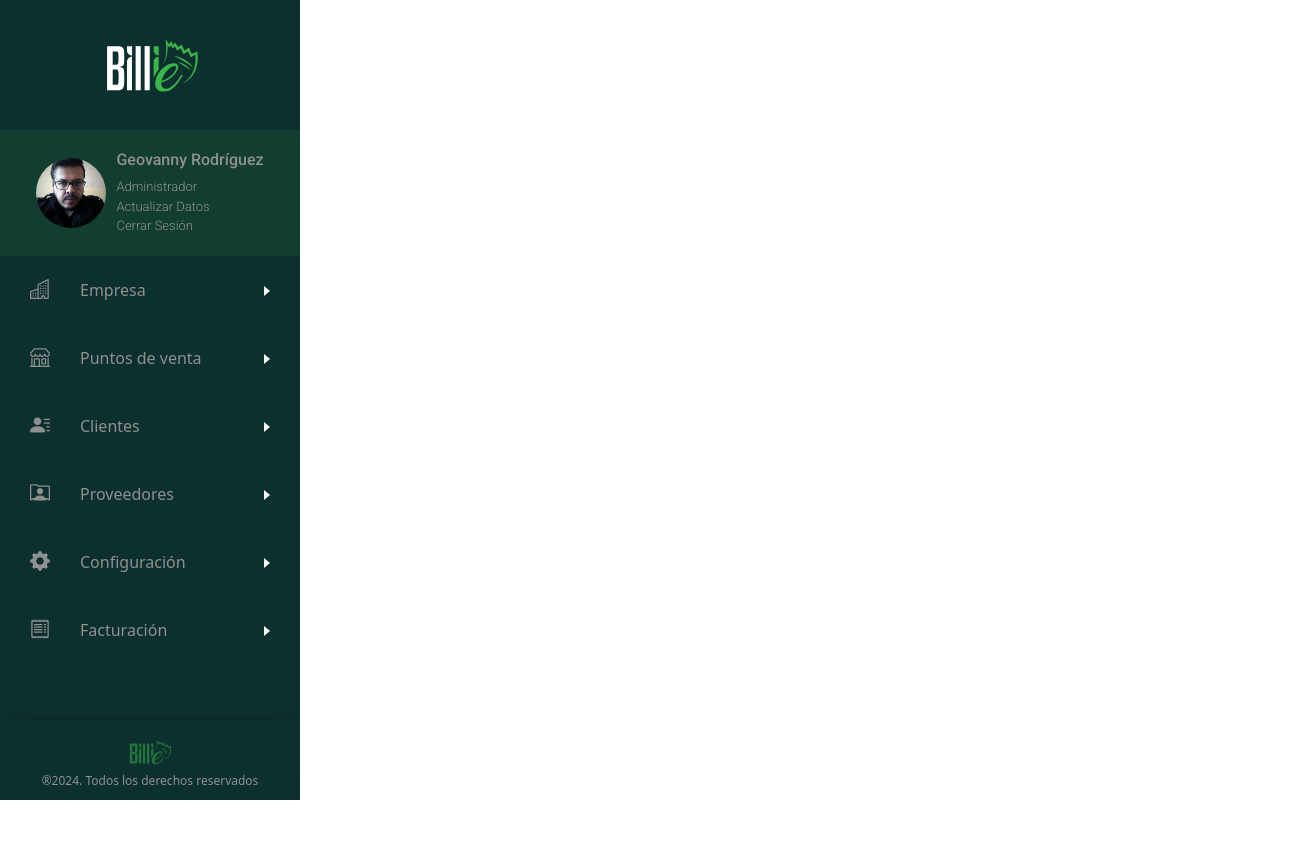
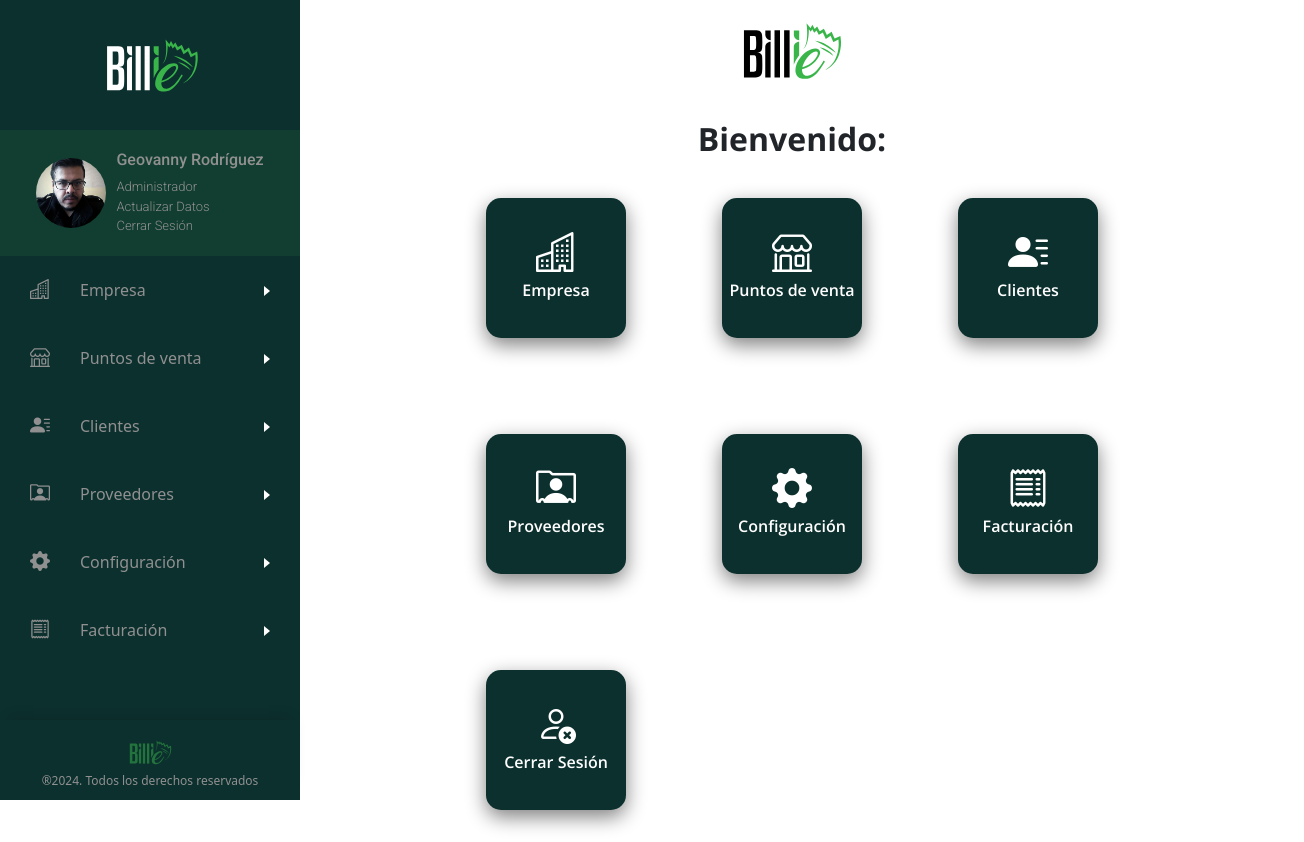
Before and after one commit to GeoRCH593/tfe-react, a React (Vite) app: page /home in a window 1280 px wide. Shown: the whole page, 1304 px wide, since content can reach past the window. Before the commit the page ends 800 px from the top, so only its background shows below. Built offline with nearby package versions, Linux system fonts and the light colour scheme.

Commit message:
create home menu 2

```diff
--- a/src/Components/MenuCard/MenuCard.jsx
+++ b/src/Components/MenuCard/MenuCard.jsx
@@ -2,10 +2,10 @@ import { CardContain, IconCard, TitleCard } from "./menuCardStyle";
 import {PropTypes} from 'prop-types';
 
 
-const MenuCard = ({title, classDiv}) => {
+const MenuCard = ({title, classDiv, to}) => {
   return (
     <div>
-      <CardContain>
+      <CardContain to={to}>
         <IconCard className={classDiv}></IconCard>
         <TitleCard>{title}</TitleCard>
       </CardContain>
@@ -16,6 +16,7 @@ const MenuCard = ({title, classDiv}) => {
 MenuCard.propTypes = {
   title: PropTypes.string,
   classDiv: PropTypes.string,
+  to: PropTypes.string,
 
 };
 
--- a/src/Components/MenuCard/menuCardStyle.js
+++ b/src/Components/MenuCard/menuCardStyle.js
@@ -1,6 +1,6 @@
 import styled from "styled-components";
 
-export const CardContain = styled.div`
+export const CardContain = styled.a`
 display: flex;
 flex-direction: column;
 align-items: center;
@@ -9,6 +9,7 @@ width: 140px;
 height: 140px;
 border-radius: 15px;
 background: #0C302E;
+text-decoration: none;
 box-shadow: 0px 7px 20px 0px gray;
 cursor: pointer;
 transition: all .5s ease-in-out;
--- a/src/Components/Pages/Home/Home.jsx
+++ b/src/Components/Pages/Home/Home.jsx
@@ -1,10 +1,49 @@
 import BillieLogo from "../../../assets/billie-logo-black-green.svg";
 import {
   HomeBody,
-  MenuCardsContain,
+  Menu3CardsContain,
   TitlePage,
 } from "../../../styles/pagesStyles/home";
 import MenuCard from "../../MenuCard/MenuCard";
+
+const makeCards = [
+  {
+    classDiv: "bi bi-buildings",
+    title: "Empresa",
+    to: "empresa"
+  },
+  {
+    classDiv: "bi bi-shop",
+    title: "Puntos de venta",
+    to: "puntos-de-venta"
+  },
+  {
+    classDiv: "bi bi-person-lines-fill",
+    title: "Clientes",
+    to:"clientes"
+  },
+  {
+    classDiv: "bi bi-person-rolodex",
+    title: "Proveedores",
+    to: "proveedores"
+  },
+  {
+    classDiv: "bi bi-gear-fill",
+    title: "Configuración",
+    to: "configuracion"
+  },
+  {
+    classDiv: "bi bi-receipt",
+    title: "Facturación",
+    to:'facturacion'
+  },
+  {
+    classDiv: "bi bi-person-x",
+    title: "Cerrar Sesión",
+    to: "cerrar-sesion"
+  },
+
+]
 
 const Home = () => {
   return (
@@ -13,23 +52,15 @@ const Home = () => {
         <img src={BillieLogo} />
         <h2>Bienvenido:</h2>
       </TitlePage>
-      <MenuCardsContain>
-        <MenuCard classDiv={"bi bi-buildings"} class title={"Empresa"} />
-        <MenuCard classDiv={"bi bi-shop"} class title={"Puntos de venta"} />
-        <MenuCard
-          classDiv={"bi bi-person-lines-fill"}
-          class
-          title={"Clientes"}
-        />
-        <MenuCard
-          classDiv={"bi bi-person-rolodex"}
-          class
-          title={"Proveedores"}
-        />
-        <MenuCard classDiv={"bi bi-gear-fill"} class title={"Configuración"} />
-        <MenuCard classDiv={"bi bi-receipt"} class title={"Facturación"} />
-        <MenuCard classDiv={"bi bi-person-x"} class title={"Cerrar Sesión"} />
-      </MenuCardsContain>
+      <Menu3CardsContain>
+        {makeCards.map((card, i)=>(
+          <MenuCard key={i}
+            to={card.to}
+            classDiv={card.classDiv}
+            title={card.title}
+          />
+        ))}
+      </Menu3CardsContain>
     </HomeBody>
   );
 };
--- a/src/routes/Router.jsx
+++ b/src/routes/Router.jsx
@@ -15,6 +15,7 @@ const Router = () => (
   <SideBar>
     <Routes>
       <Route path="/" element={<Home/>} />
+      <Route path="/home" element={<Home/>} />
       <Route path="/clientes" element={<Clientes/>} />
       <Route path="/configuracion" element={<Configuracion/>} />
       <Route path="/empresa" element={<Empresa/>} />
--- a/src/styles/pagesStyles/home.js
+++ b/src/styles/pagesStyles/home.js
@@ -29,7 +29,7 @@ export const TitlePage = styled.div`
   }
 `;
 
-export const MenuCardsContain = styled.div`
+export const Menu3CardsContain = styled.div`
   display: grid;
   grid-template-columns: repeat(3, 1fr);
   gap: 6em;
```
